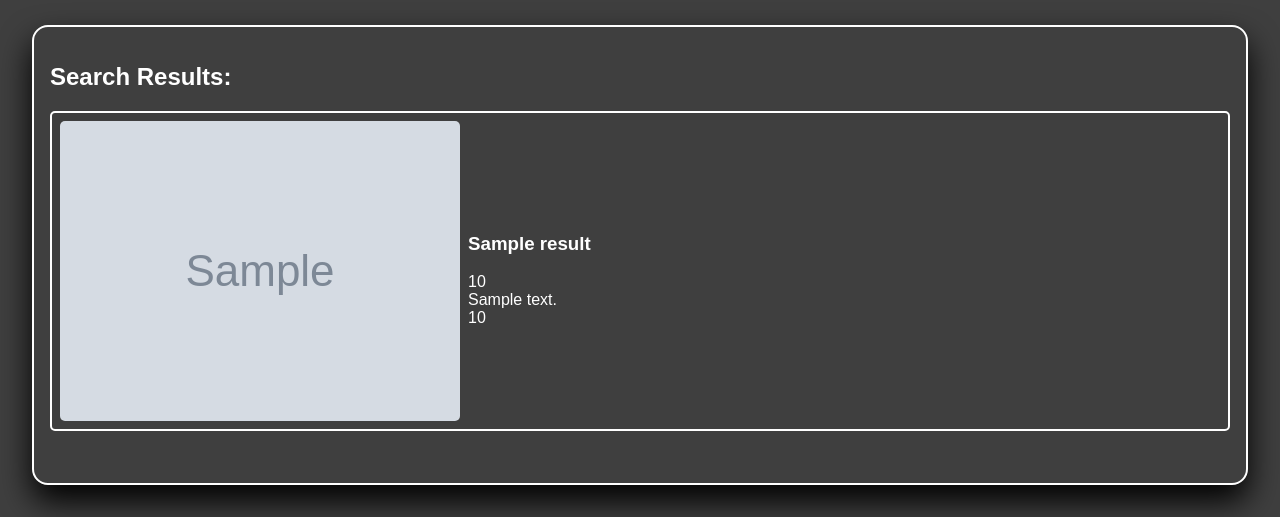
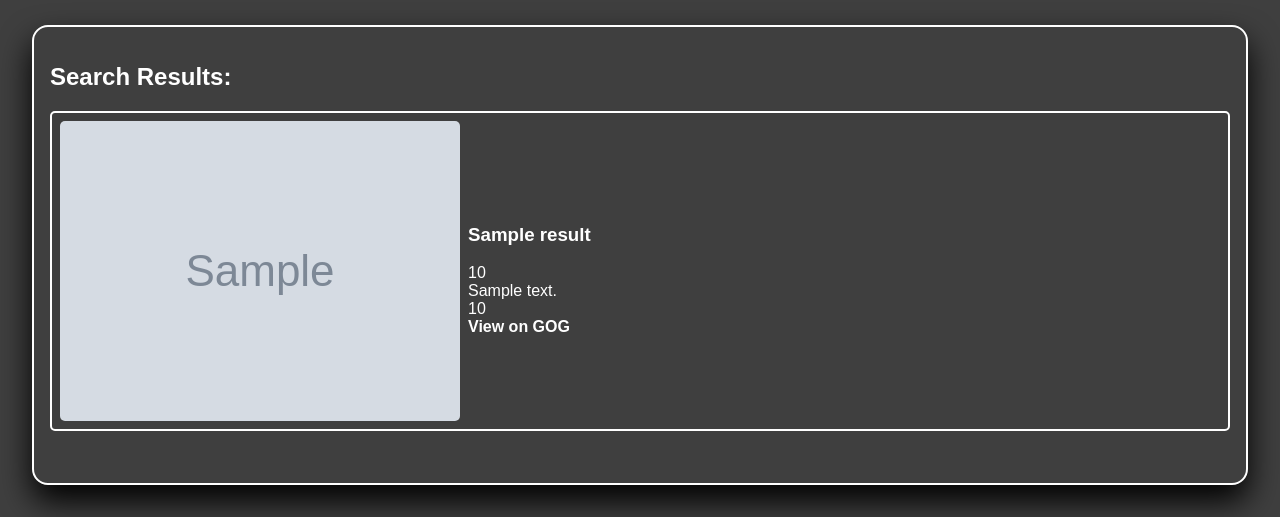
Before and after one commit to Giovo173/InfoRetrieval, a Django app: template indie_games/templates/index.html in a window 1280 px wide. Shown: the part 299-816 px from the top of the page. Run offline with Django 5.2, Linux system fonts and the light colour scheme; the template is opened without the code that fills it: most values are stand-ins (such as "Sample title", 1, 10 or a date in 2020); grey boxes marked "Sample" are stand-in pictures; parts of the project's set-up code (start-up, migrations or seed data) failed here and were passed over.

Commit message:
I dont know what Im doing

```diff
--- a/indie_games/static/style.css
+++ b/indie_games/static/style.css
@@ -91,3 +91,17 @@ input {
 .noRes{
     color: rgb(173, 173, 173);
 }
+
+.result a{
+    color: white;
+    text-decoration: none;
+    font-weight: bold;
+}
+
+.result a:hover{
+    color: rgb(173, 173, 173);
+}
+
+.result a:visited{
+    color: white;
+}
--- a/indie_games/templates/index.html
+++ b/indie_games/templates/index.html
@@ -29,6 +29,15 @@
                             <div>{{ r.score }}</div>
                             <div class="gameDesc">{{ r.description }}</div>
                             <div>{{ r.price }}</div>
+                            <div>
+                                {% if r.db_path == './itch.db' %}
+                                    <a href="https://itch.io" target="_blank">View on itch.io</a>
+                                {% elif r.db_path == './steam.db' %}
+                                    <a href="https://store.steampowered.com" target="_blank">View on Steam</a>
+                                {% else %}
+                                    <a href="https://www.gog.com" target="_blank">View on GOG</a>
+                                {% endif %}
+                            </div>
                         </div>
                         </div>
                     {% endfor %}
```
